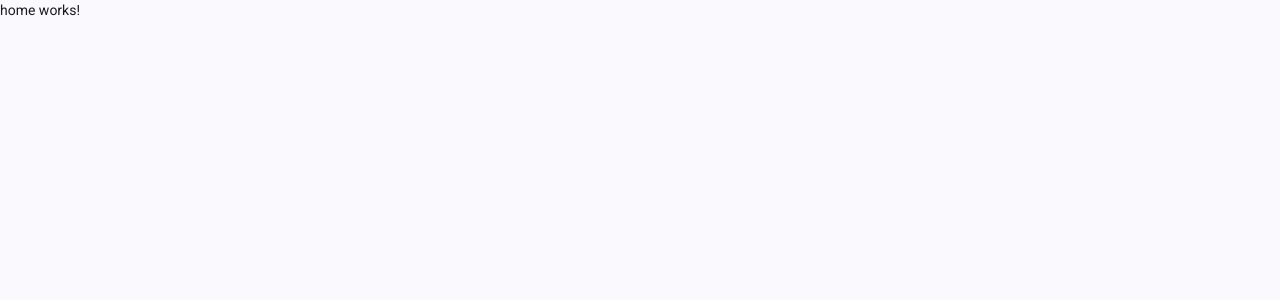
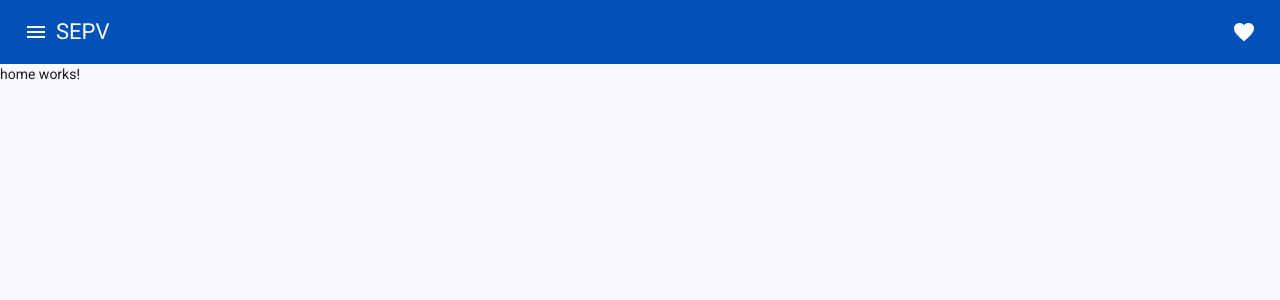
Before and after one commit to fabiodsilva2/sepv-frontend, an Angular app: page /home in a window 1280 px wide. Shown: the top 300 px of the page. Built offline with nearby package versions, Linux system fonts and the light colour scheme.

Commit message:
Vendo o menu e layout

```diff
--- a/src/app/app.config.ts
+++ b/src/app/app.config.ts
@@ -4,11 +4,13 @@ import { provideHttpClient } from '@angular/common/http'; // 👈 IMPORTANTE!
 
 import { routes } from './app.routes';
 
+
 export const appConfig: ApplicationConfig = {
   providers: [
     provideBrowserGlobalErrorListeners(),
     provideZoneChangeDetection({ eventCoalescing: true }),
     provideRouter(routes),
-    provideHttpClient() // 👈 ADICIONE ESTA LINHA
+    provideHttpClient(), // 👈 ADICIONE ESTA LINHA
+
   ]
 };
--- /dev/null
+++ b/src/app/components/layout/layout.html
@@ -0,0 +1,2 @@
+<app-menu></app-menu>
+<router-outlet></router-outlet>
--- a/src/app/components/menu/menu.css
+++ b/src/app/components/menu/menu.css
@@ -0,0 +1,24 @@
+.toolbar-link:hover {
+  background-color: rgb(1, 98, 224);
+}
+
+.active {
+  background-color: rgb(0, 110, 255);;
+}
+
+mat-toolbar {
+  background-color: rgb(1, 81, 185);
+  color: white;
+}
+
+.example-spacer {
+  flex: 1 1 auto;
+}
+
+mat-icon {
+  color: white;
+}
+
+.spacer {
+  flex: 1 1 auto;
+}
--- a/src/app/components/menu/menu.html
+++ b/src/app/components/menu/menu.html
@@ -1 +1,11 @@
-<p>menu works!</p>
+<mat-toolbar >
+  <button mat-icon-button class="example-icon" aria-label="Example icon-button with menu icon">
+    <mat-icon>menu</mat-icon>
+  </button>
+  <span>SEPV</span>
+  <span class="spacer"></span>
+  <button matIconButton class="example-icon favorite-icon" aria-label="Example icon-button with heart icon">
+    <mat-icon>favorite</mat-icon>
+  </button>
+  <!-- ações à direita, se quiser -->
+</mat-toolbar>
--- a/src/app/components/menu/menu.ts
+++ b/src/app/components/menu/menu.ts
@@ -1,8 +1,11 @@
 import { Component } from '@angular/core';
+import { MatButtonModule } from '@angular/material/button';
+import { MatIconModule } from '@angular/material/icon';
+import { MatToolbarModule } from '@angular/material/toolbar';
 
 @Component({
   selector: 'app-menu',
-  imports: [],
+  imports: [MatToolbarModule,MatButtonModule, MatIconModule],
   templateUrl: './menu.html',
   styleUrl: './menu.css'
 })
```
Also changed, not shown: src/app/app.routes.ts (+11 -1 lines), src/app/components/layout/layout.ts (added, +13 -0 lines), src/app/components/layout/layout.css (added), 1 other file (tests, documents, lock files or other folders).
